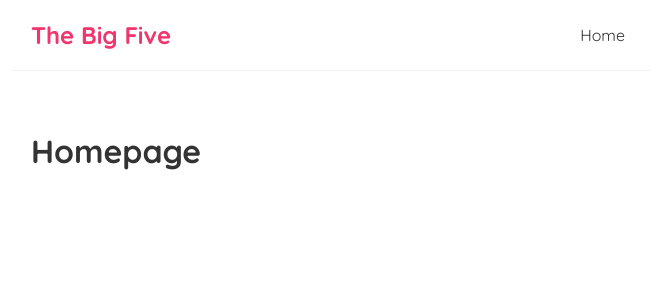
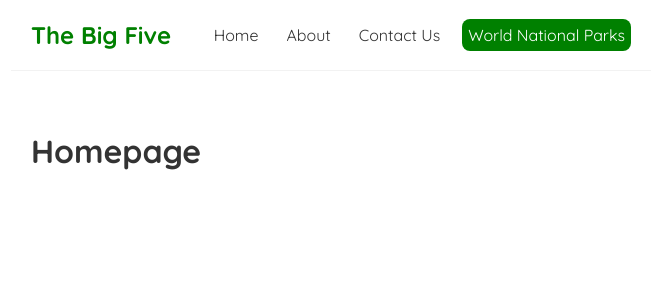
Before and after one commit to Nderingo/my-app-kili, a JavaScript app: page / in a window 1280 px wide. Shown: the top 300 px of the page, without its empty margins (309-971 px from the left). Built offline with nearby package versions, Linux system fonts and the light colour scheme; the HTML template or start-up script is replaced by a standard one.

Commit message:
updated the index.css

```diff
--- a/src/components/Navbar.js
+++ b/src/components/Navbar.js
@@ -4,8 +4,13 @@ const Navbar = () => {
             <h1>The Big Five</h1>
             <div className="links">
                <a href="/">Home</a>
-               {/* <a href="/"> About</a> */}
-               {/* <a href="/"> Contact Us</a> */}
+               <a href="/">About</a>
+               <a href="/">Contact Us</a>
+               <a href="/create" style={{
+                    color: 'white',
+                    backgroundColor: 'green',
+                    borderRadius: '8px'
+                    }}>World National Parks</a>
             </div>
         </nav>
     );
--- a/src/index.css
+++ b/src/index.css
@@ -15,7 +15,7 @@
   border-bottom: 1px solid #f2f2f2;
 }
 .navbar h1 {
-  color: #f1356d;
+  color: green;
 }
 .navbar .links {
   margin-left: auto;
@@ -26,7 +26,7 @@
   padding: 6px;
 }
 .navbar a:hover {
-  color: #f1356d;
+  color: blue;
 }
 .content {
   max-width: 600px;
```
